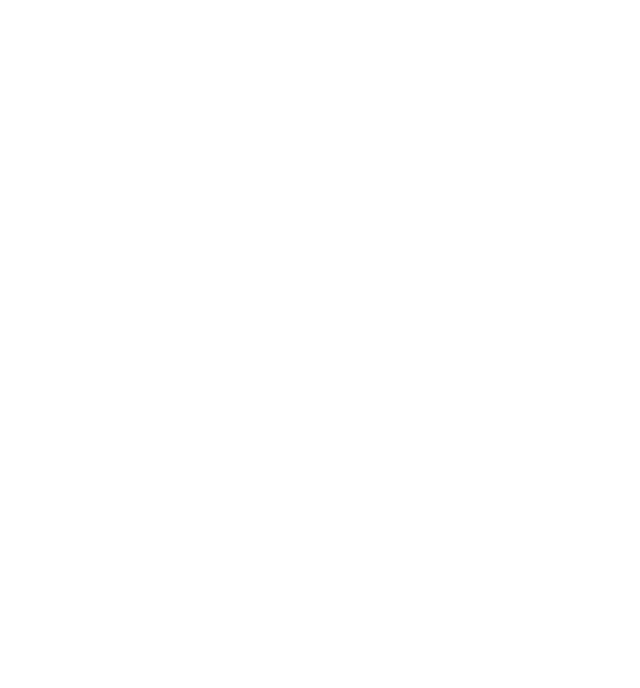
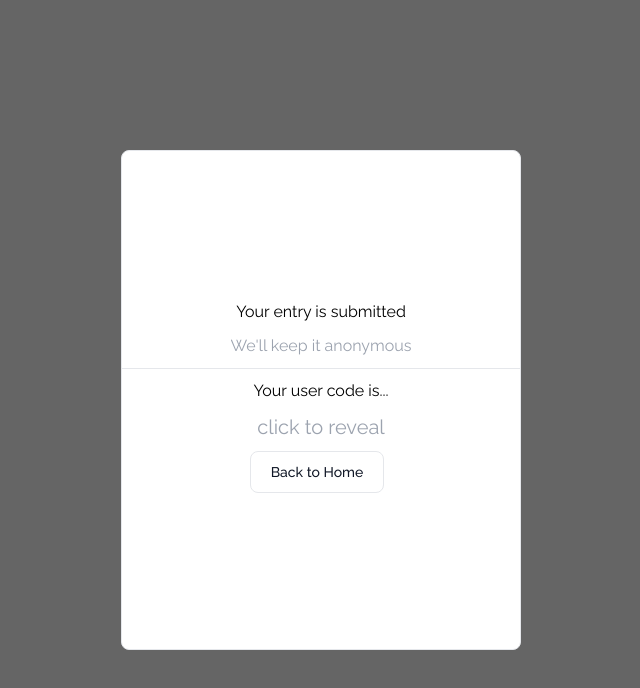
Before and after one commit to Fourthhy/cpstone-groupings-system, a React (Vite) app: page /selectResponse/1/1 in a window 1280 px wide. Before the commit this address had no page. Shown: the top 688 px of the page, without its empty margins (319-959 px from the left). Built offline with nearby package versions, Linux system fonts and the light colour scheme; no server answers; the database is empty.

Commit message:
finalized user side select

```diff
--- a/src/App.jsx
+++ b/src/App.jsx
@@ -16,7 +16,7 @@
         <Routes>
           <Route path="/" element={<UserLogin />} />
           <Route path="/memberSelect/:roomCode/:userCode" element={<MemberSelect />} />
-          <Route path="/selectResponse/:userCode" element={<Response />} />
+          <Route path="/selectResponse/:roomCode/:userCode" element={<Response />} />
           <Route path="/mutualCheck" element={<MutualCheck />} />
           <Route path="/mutualMember" element={<MutualMember />} />
           <Route path="/adminLogin" element={<AdminLogin />} />
--- a/src/components/user/MemberSelect.jsx
+++ b/src/components/user/MemberSelect.jsx
@@ -108,7 +108,7 @@
                 roleList[1],
                 roleList[2],
             )
-            navigate(`/selectResponse/${userCode}`)
+            navigate(`/selectResponse/${roomCode}/${userCode}`)
         } catch (err) {
             alert(err)
         }
--- a/src/components/user/Response.jsx
+++ b/src/components/user/Response.jsx
@@ -1,28 +1,54 @@
-import { useState } from "react"
-import { Link } from "react-router-dom"
+import { useState, useEffect } from "react";
+import { Link, useParams } from "react-router-dom";
+import { handleSearchUsercode } from "../../functions/userFunctions";
 
 export default function Response() {
-    const [show, setShow] = useState(false)
+    const [show, setShow] = useState(false);
+    const [userCodename, setUserCodename] = useState('');
+    const [loading, setLoading] = useState(true); // To handle loading state
 
     const handleShow = () => {
-        setShow(!show)
+        setShow(!show);
+    };
+
+    const { roomCode, userCode } = useParams();
+
+    useEffect(() => {
+        const fetchUserCodename = async () => {
+            try {
+                const codename = await handleSearchUsercode(roomCode, userCode);
+                setUserCodename(codename);
+            } catch (error) {
+                console.error("Error fetching user codename:", error);
+                setUserCodename('Error fetching codename');
+            } finally {
+                setLoading(false);
             }
+        };
 
-    const studentCode = "User-12aq"
+        fetchUserCodename();
+    }, [roomCode, userCode]); // Added dependencies to re-run when roomCode or userCode change
+
     return (
-        <>
         <div className="h-screen w-screen flex items-center justify-center bg-graybg">
             <div className="h-[500px] w-[400px] font-raleway flex justify-center items-center flex-col border-[1px] rounded-lg bg-white gap-[10px]">
                 <h2>Your entry is submitted</h2>
                 <h2 className="text-gray-400">We'll keep it anonymous</h2>
                 <hr className="w-[400px]" />
                 <h2>Your user code is...</h2>
-                    <p onClick={handleShow} className="text-xl text-gray-400 dark:text-white">{ show ?  studentCode : 'click to reveal' }</p>
+                {loading ? (
+                    <p className="text-xl text-gray-400 dark:text-white">Loading...</p> // Show loading state while fetching
+                ) : (
+                    <p onClick={handleShow} className="text-xl text-gray-400 dark:text-white">
+                        {show ? userCodename : 'click to reveal'}
+                    </p>
+                )}
                 <Link to="/">
-                        <button type="button" class="py-2.5 px-5 me-2 mb-2 text-sm font-medium text-gray-900 focus:outline-none bg-white rounded-lg border border-gray-200 hover:bg-gray-100 hover:text-blue-700 focus:z-10 focus:ring-4 focus:ring-gray-100 dark:focus:ring-gray-700 dark:bg-gray-800 dark:text-gray-400 dark:border-gray-600 dark:hover:text-white dark:hover:bg-gray-700">Back to Home</button>
+                    <button type="button" className="py-2.5 px-5 me-2 mb-2 text-sm font-medium text-gray-900 focus:outline-none bg-white rounded-lg border border-gray-200 hover:bg-gray-100 hover:text-blue-700 focus:z-10 focus:ring-4 focus:ring-gray-100 dark:focus:ring-gray-700 dark:bg-gray-800 dark:text-gray-400 dark:border-gray-600 dark:hover:text-white dark:hover:bg-gray-700">
+                        Back to Home
+                    </button>
                 </Link>
             </div>
         </div>
-        </>
-    )
+    );
 }
--- a/src/functions/userFunctions.js
+++ b/src/functions/userFunctions.js
@@ -21,6 +21,18 @@
         }
 }
 
+const handleSearchUsercode = async (roomCode, userCode) => {
+    const collectionRef = doc(db, roomCode, userCode)
+        const docSnap = await getDoc(collectionRef);
+    if (docSnap.exists()) {
+        const docData = docSnap.data();
+        console.log(docData.userCode)
+        return docData.userCode
+    }
+    return false
+}
+
 export {
-    handleAddToSubCollection
+    handleAddToSubCollection,
+    handleSearchUsercode
 }
```
Lines whose indentation alone changed are shown as unchanged.
